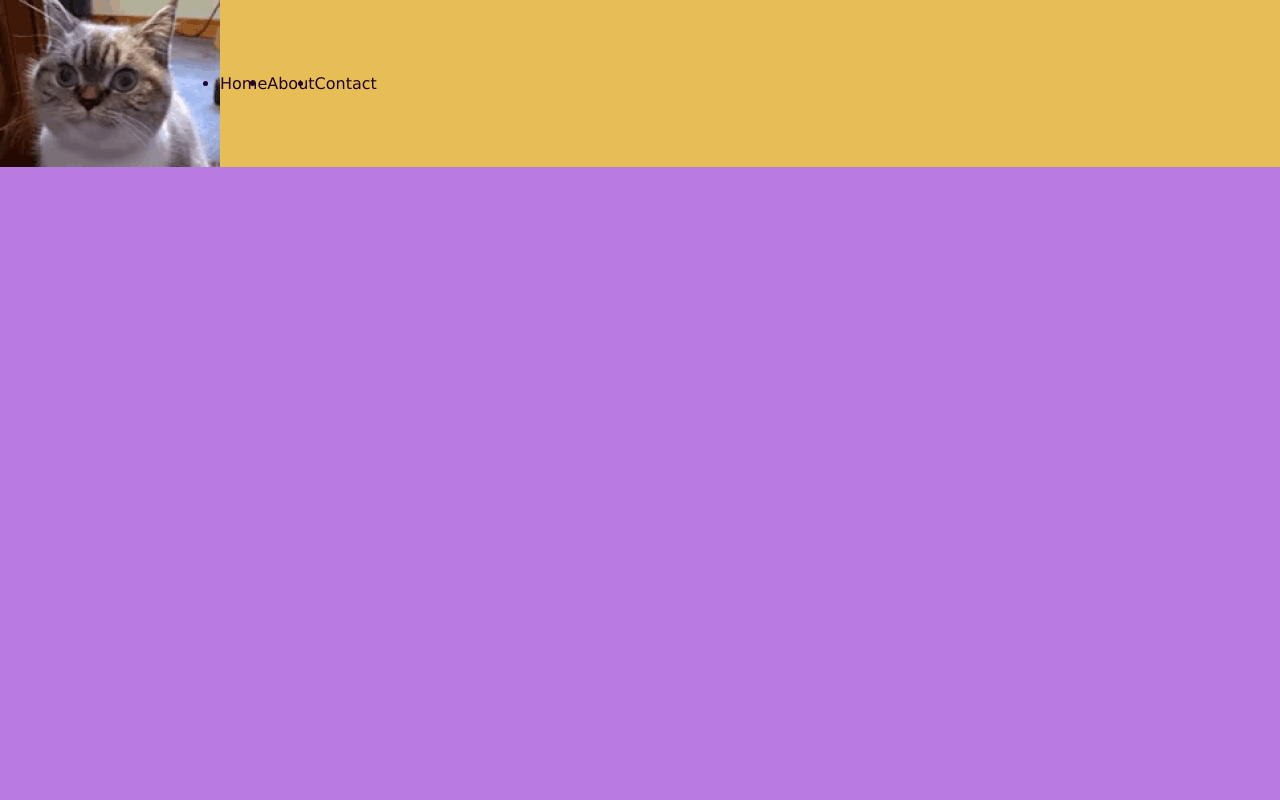
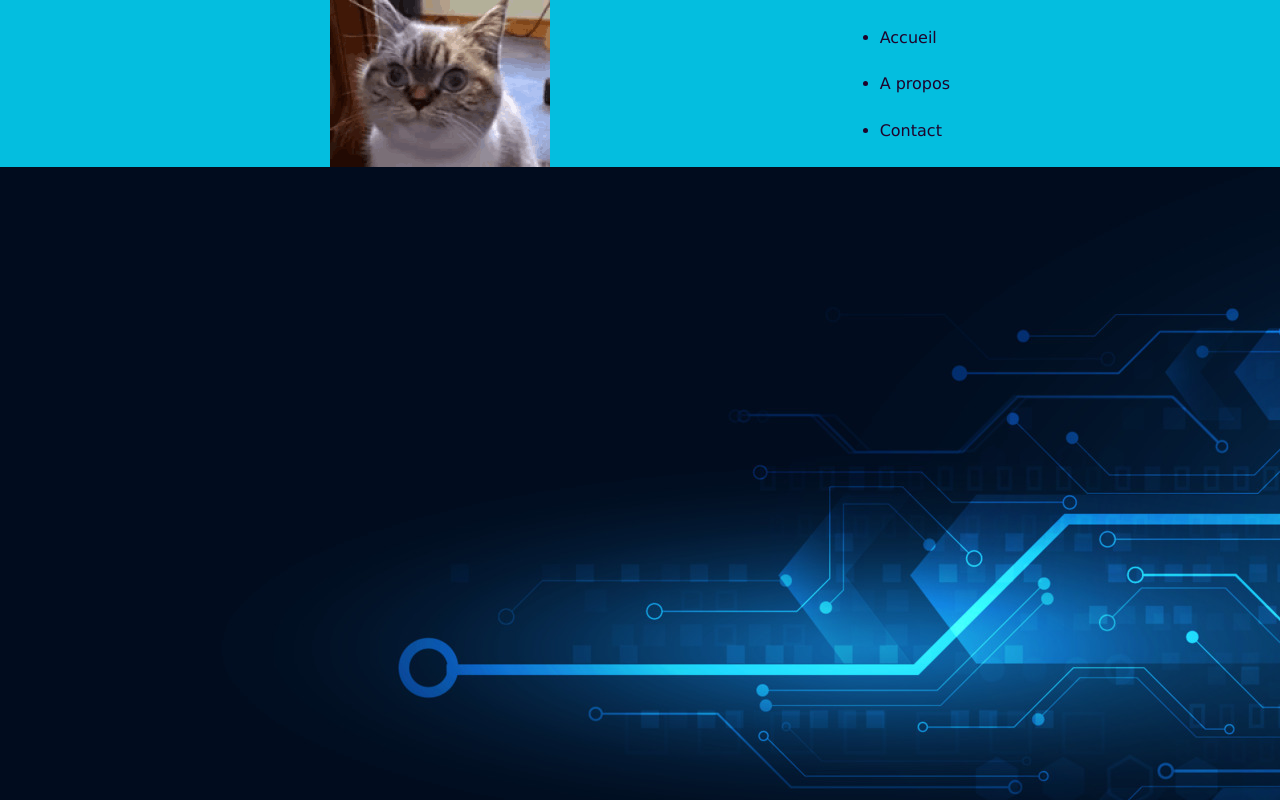
Before and after one commit to ThomasLesage86/Test-Efrei-Groupe4, a plain HTML site: page Test.html in a window 1280 px wide. Drawn offline with Linux system fonts and the light colour scheme.

Commit message:
Test commit

```diff
--- a/Style.css
+++ b/Style.css
@@ -8,13 +8,16 @@ body{
     font-family: Verdana, Geneva, Tahoma, sans-serif;
     color: rgb(31, 3, 43);
     background-color: rgb(183, 123, 226);
+    background-image: url(Circuit\ Board.jpg);
 
 }
 
 header nav{
    display: flex;
-   align-items: center;
-   background-color: rgb(231, 190, 85);
+   align-items: stretch;
+   background-color: rgb(4, 190, 223);
+   flex-direction: row;
+   justify-content: space-evenly;
 
 }
 
@@ -25,6 +28,6 @@ header nav{
 
 header ul{
     display: flex;
-    flex-direction: row;
+    flex-direction: column;
     justify-content: space-evenly
 }
--- a/Test.html
+++ b/Test.html
@@ -11,9 +11,10 @@
        <nav>
         <img src="GIF Samuel Jackson & cat.gif" alt="image">
 
+
         <ul>
-            <li>Home</li>
-            <li>About</li>
+            <li>Accueil</li>
+            <li>A propos</li>
             <li>Contact</li>
         </ul>
        </nav>
```
Also changed, not shown: Circuit Board.jpg (added), DS Bonfire.png (deleted).
